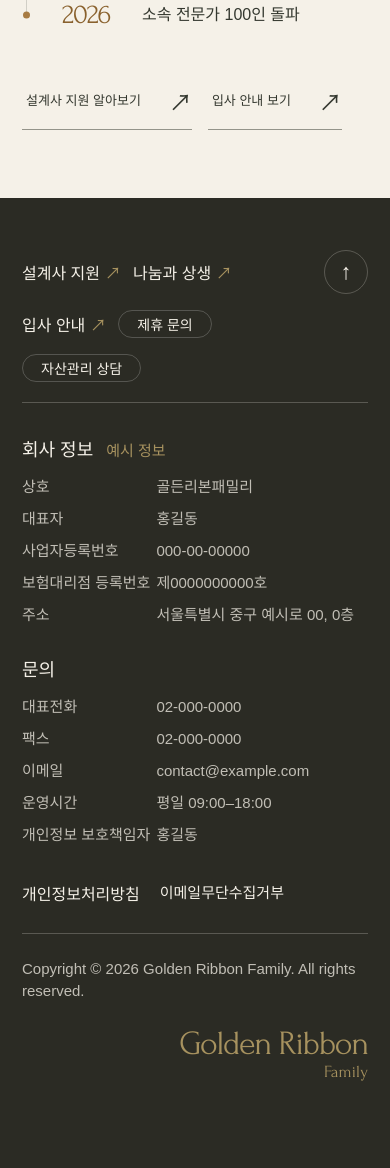
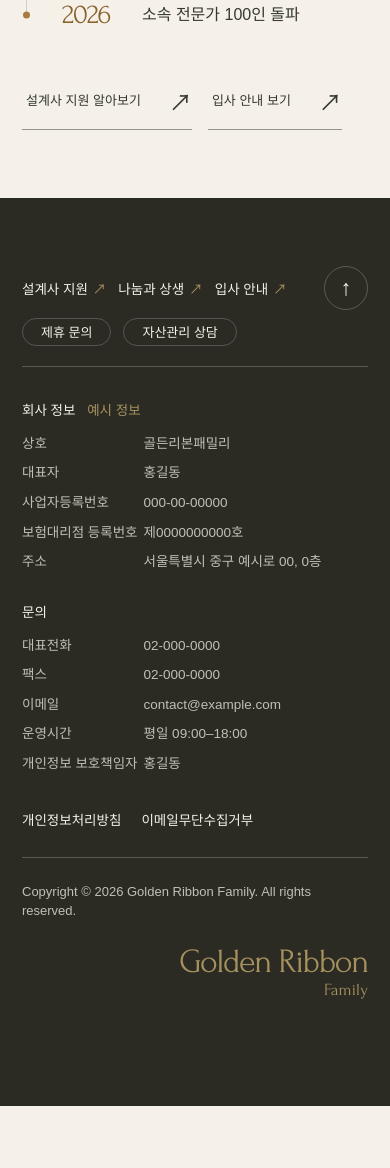
Before and after one commit to seoyoenkk68/grf, a PHP site: page /test-5/about.html in a window 390 px wide. Shown: the part 3518-4686 px from the top of the page. After the commit the page ends 4624 px from the top, so only its background shows below. Run offline with PHP 8.4, Linux system fonts and the light colour scheme; some web fonts are replaced.

Commit message:
Reduce mobile footer text and increase vertical spacing

```diff
--- a/test-5/common.css
+++ b/test-5/common.css
@@ -585,8 +585,19 @@
 }
 
 @media (max-width: 767px) {
+  .grf-page .site-footer {
+    --footer-text-size: 13.5px;
+  }
   .grf-page .site-footer-inner {
-    padding-block: 52px max(88px, calc(72px + env(safe-area-inset-bottom)));
+    padding-block: 68px max(108px, calc(92px + env(safe-area-inset-bottom)));
+  }
+  .grf-page .site-footer a,
+  .grf-page .site-footer-details h2 {
+    font-size: 13.5px;
+  }
+  .grf-page .site-footer-nav .site-footer-cta,
+  .grf-page .site-footer-bottom small {
+    font-size: 13px;
   }
   .grf-page .site-footer-main {
     align-items: start;
```
